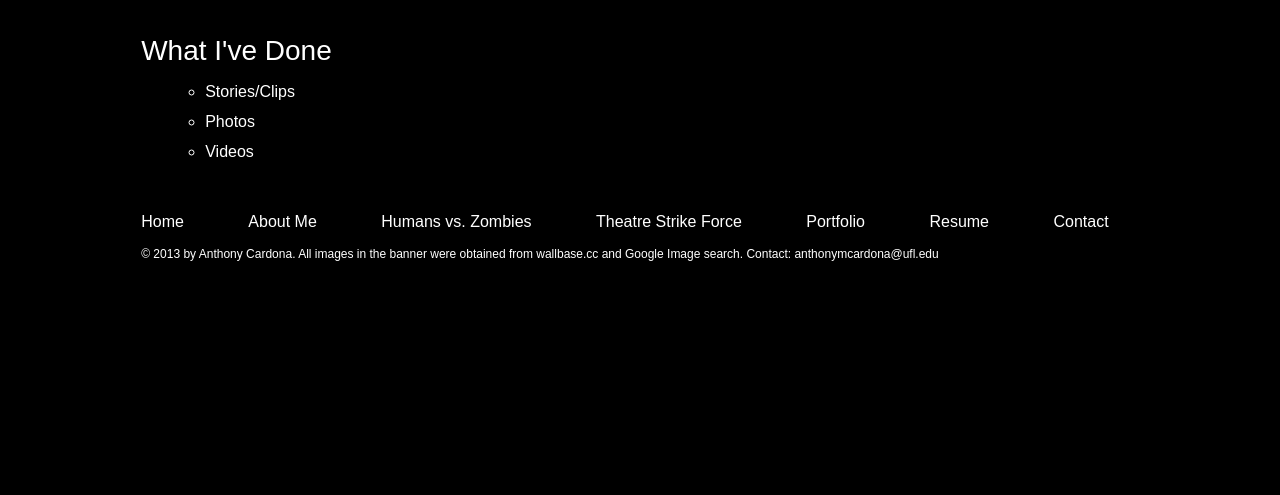
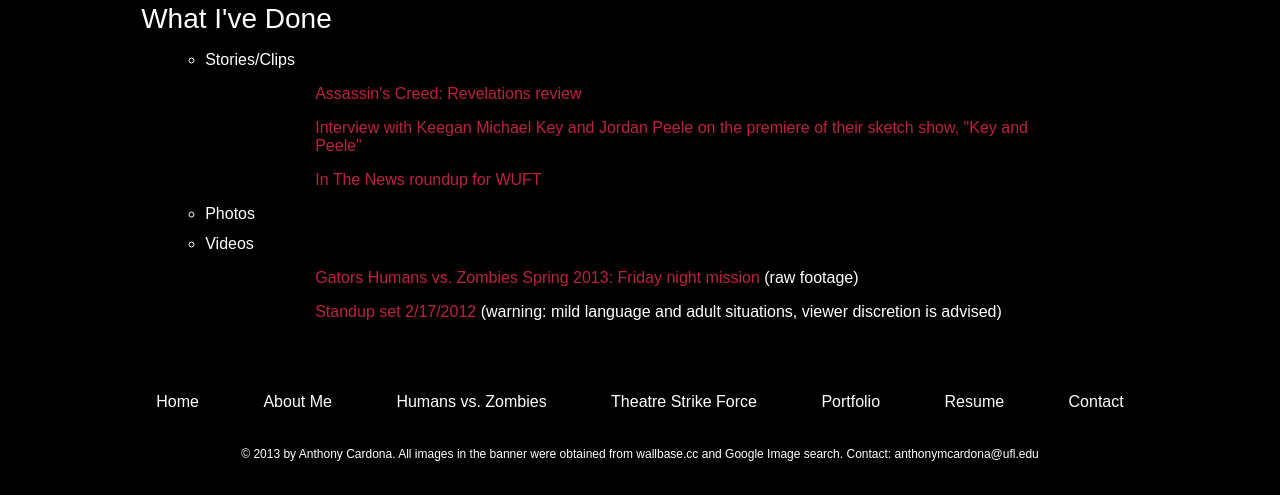
Before and after one commit to anthonymcardona/anthonymcardona.github.io, a plain HTML site: page portfolio.html in a window 1280 px wide. Shown: the part 324-819 px from the top of the page. Drawn offline with Linux system fonts and the light colour scheme; a web font is replaced by a local one.

Commit message:
Fixed CSS code, added image, streamlined HTML

```diff
--- a/css/style-cardona.css
+++ b/css/style-cardona.css
@@ -25,6 +25,11 @@ article {
 	padding:1.5em 5% 0.625em;
 	color:#fff;
 	font-size:1em;
+}
+
+img {
+	float:right;
+	padding: 0px 15px;
 }
 
 footer {
@@ -76,7 +81,7 @@ article li {
 
 nav a:link, nav a:visited {
 	font-family:"Ubuntu", Arial, Helvetica, sans-serif;
-	font-size:24px;
+	font-size:20px;
 	font-weight:400;
 	padding:0 20px;
 	color:#000;
@@ -84,12 +89,12 @@ nav a:link, nav a:visited {
 }
 
 nav a:hover, nav a:active {
-	color:#1a99c4;
+	color:#BD2142;
 	text-decoration:underline;
 }
 
 article a:link, article a:visited {
-	color:#1a99c4;
+	color:#BD2142;
 	text-decoration:none;
 }
 
@@ -99,11 +104,6 @@ article a:hover, article a:active {
 
 /* FOOTER RULES */
 
-footer {
-	padding:0.625em 5%; /* 10px / 16px */
-	color:#fff;
-}
-
 footer li {
 	font-family:"Droid Sans", Arial, Helvetica, sans-serif;
 	font-size:16px; /* 24px / 16px */
@@ -112,13 +112,18 @@ footer li {
 	display:inline;
 }
 
+footer ul {
+	text-align:center;
+	padding:20px 0px;
+}
+
 footer a:link, footer a:visited {
 	color:#fff;
 	text-decoration:none;
 }
 
 footer a:hover, footer a:active {
-	color:#1a99c4;
+	color:#bd2142;
 	text-decoration:underline;
 }
 
@@ -126,4 +131,5 @@ footer p {
 	font-size: 12px; /* 12px / 16px */
 	margin:16px 70px;
 	color:#fff;
+	text-align:center;
 }
--- a/portfolio.html
+++ b/portfolio.html
@@ -31,9 +31,16 @@
 
 			<p>
 				<ul>
-					<li>Stories/Clips</li>
+					<li>Stories/Clips
+						<ul><a href="http://www.alligator.org/the_avenue/gaming/article_8fff002a-424e-11e1-b77a-001871e3ce6c.html"> Assassin's Creed: Revelations review</a></ul>
+						<ul><a href="http://www.alligator.org/the_avenue/movies_and_tv/article_97fb0e56-5ddb-11e1-8302-0019bb2963f4.html?mode=story"> Interview with Keegan Michael Key and Jordan Peele on the premiere of their sketch show, "Key and Peele"</a></ul>
+						<ul><a href="http://www.wuft.org/news/roundup/in-the-news-florida-gop-raises-nearly-5-million-ocala-shooting-missing-starke-child-found/"> In The News roundup for WUFT</a></ul>
+					</li>
 					<li>Photos</li>
-					<li>Videos</li>
+					<li>Videos
+						<ul><a href="http://www.youtube.com/watch?v=g7dH_BVf1AQ"> Gators Humans vs. Zombies Spring 2013: Friday night mission</a> (raw footage)</ul>
+						<ul><a href="http://www.youtube.com/watch?v=_tC1M05aPPo"> Standup set 2/17/2012</a> (warning: mild language and adult situations, viewer discretion is advised)</ul>
+					</li>
 				</ul>
 			</p>
 
```
Also changed, not shown: about.html (+2 -0 lines), improv.html (+1 -1 lines), zombies.html (+1 -1 lines), 1 other file.
